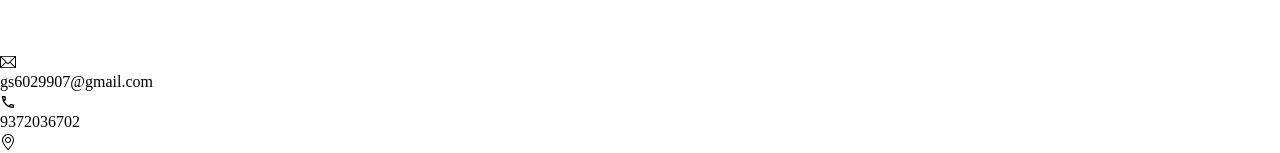
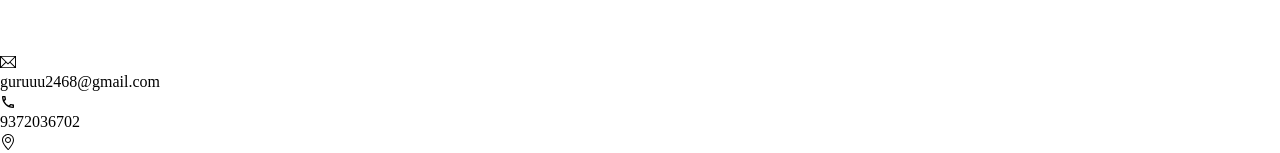
Before and after one commit to CODERGURU26/Portfolio, a React (Vite) app in the folder portfolio/: page / in a window 1280 px wide. Shown: the part 9943-10096 px from the top of the page. Built offline with nearby package versions, Linux system fonts and the light colour scheme.

Commit message:
contactMe section

```diff
--- a/portfolio/src/components/ContactMeSection/ContactMeRight.jsx
+++ b/portfolio/src/components/ContactMeSection/ContactMeRight.jsx
@@ -20,7 +20,7 @@
             {/* Email */}
             <div className="flex items-center gap-4">
                 <TfiEmail className="text-2xl text-orange-400" />
-                <p className="text-lg">gs6029907@gmail.com</p>
+                <p className="text-lg">guruuu2468@gmail.com</p>
             </div>
 
             {/* Phone */}
```
